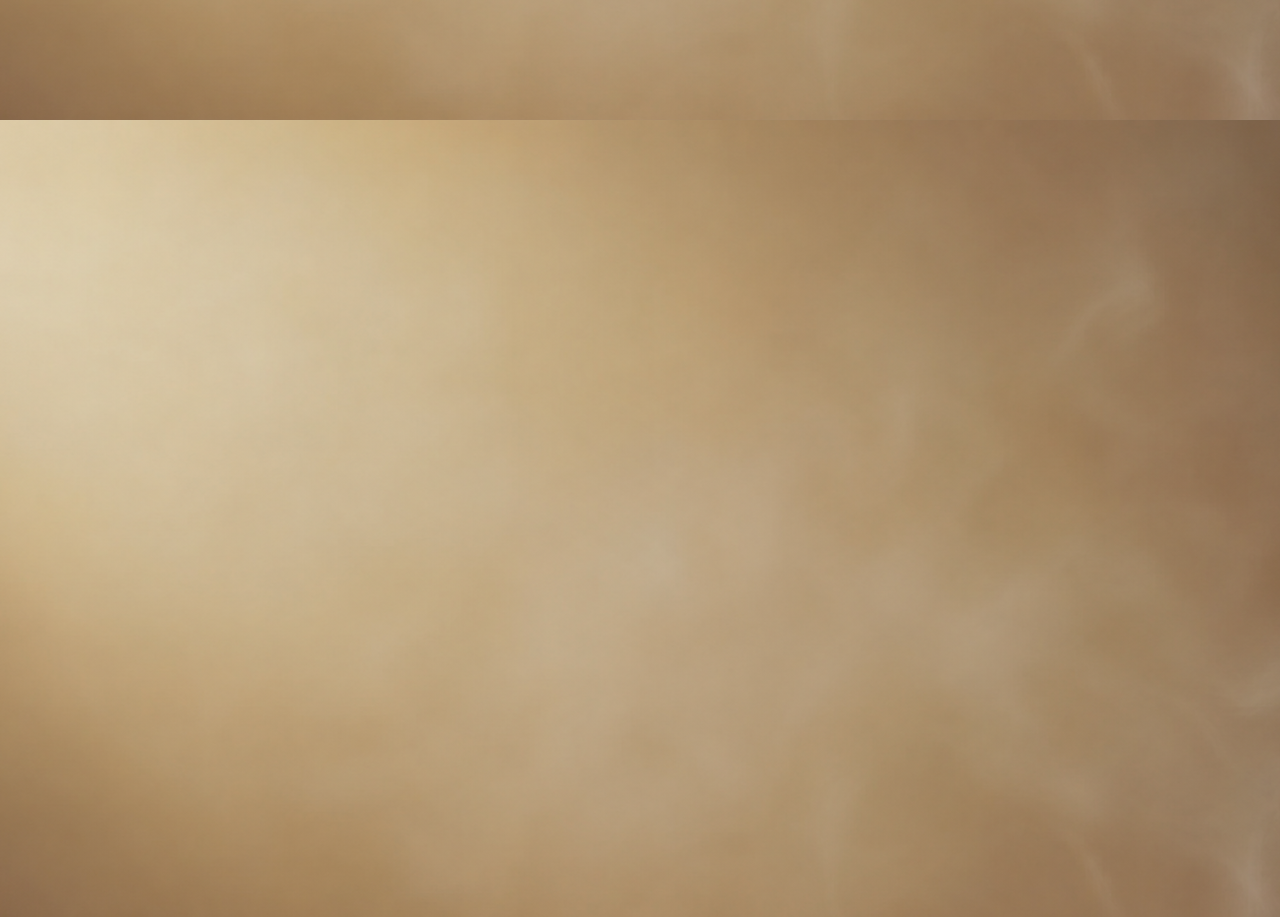
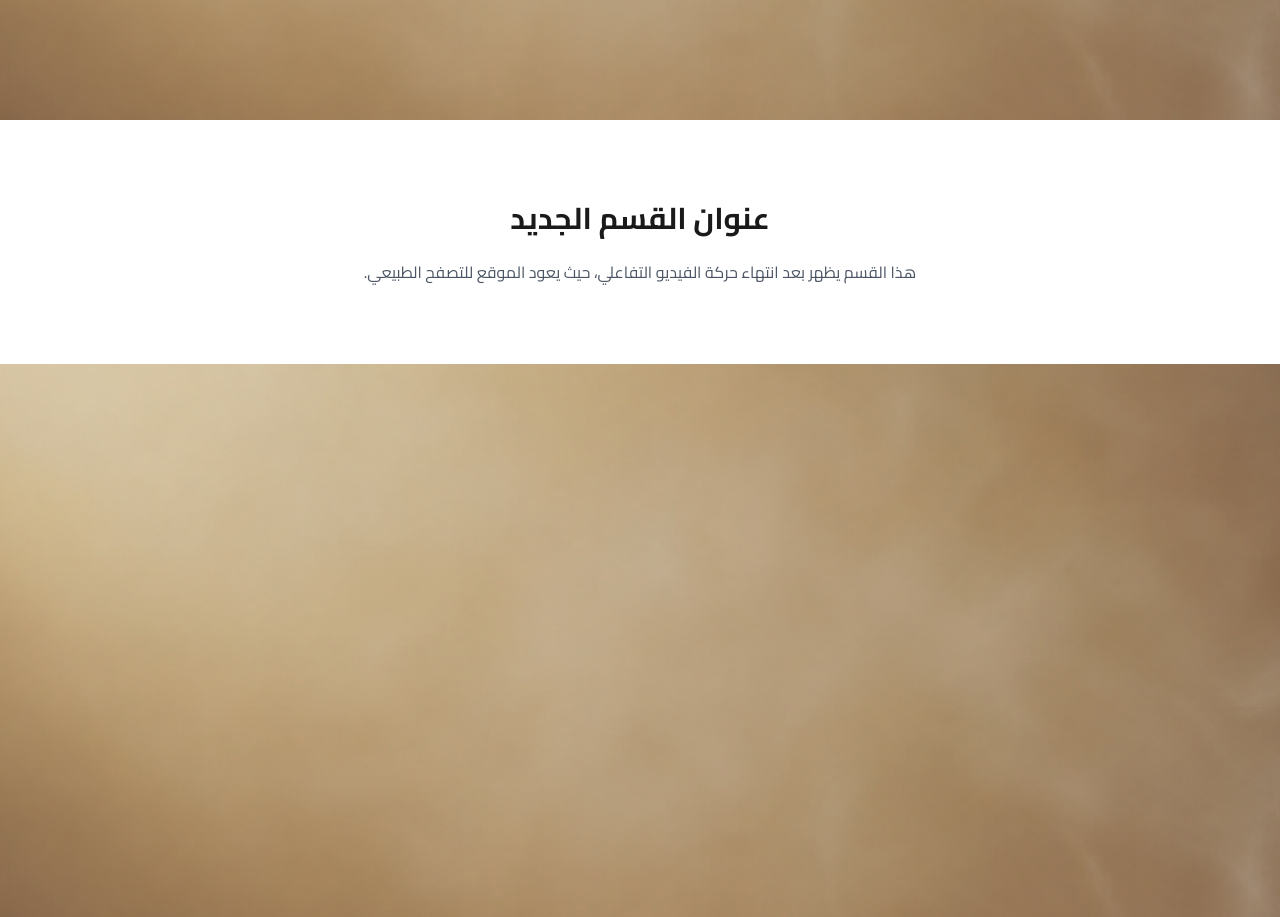
Before and after one commit to WWW-Alhnani-COM/Leader, a Next.js app: page / in a window 1280 px wide. Shown: the part 3080-3997 px from the top of the page. Built offline with nearby package versions, Linux system fonts and the light colour scheme.

Commit message:
Add NewSection component to the page

```diff
--- a/app/page.tsx
+++ b/app/page.tsx
@@ -5,6 +5,7 @@ import BackgroundCanvas from "@/components/BackgroundCanvas";
 import ScrollOverlay from "@/components/ScrollOverlay";
 import Navigation from "@/components/Navigation";
 import HeroSection from "@/components/HeroSection";
+import NewSection from "@/components/NewSection";
 import FeaturesSection from "@/components/FeaturesSection";
 import VisionSection from "@/components/VisionSection";
 import CTASection from "@/components/CTASection";
@@ -92,12 +93,12 @@ export default function Home() {
         <div ref={scrollSectionRef} className="relative h-[300vh] z-10">
           <div className="sticky top-0 h-screen flex items-center justify-center pointer-events-none">
             <ScrollOverlay frame={adjustedFrame} isVisible={isVideoActive} />
-
           </div>
         </div>
 
-        {/* 3. باقي الأقسام */}
+        {/* 3. باقي الأقسام والـقسم الجديد */}
         <div className="relative z-20">
+          <NewSection />
           <FeaturesSection />
           <VisionSection />
           <CTASection />
```
